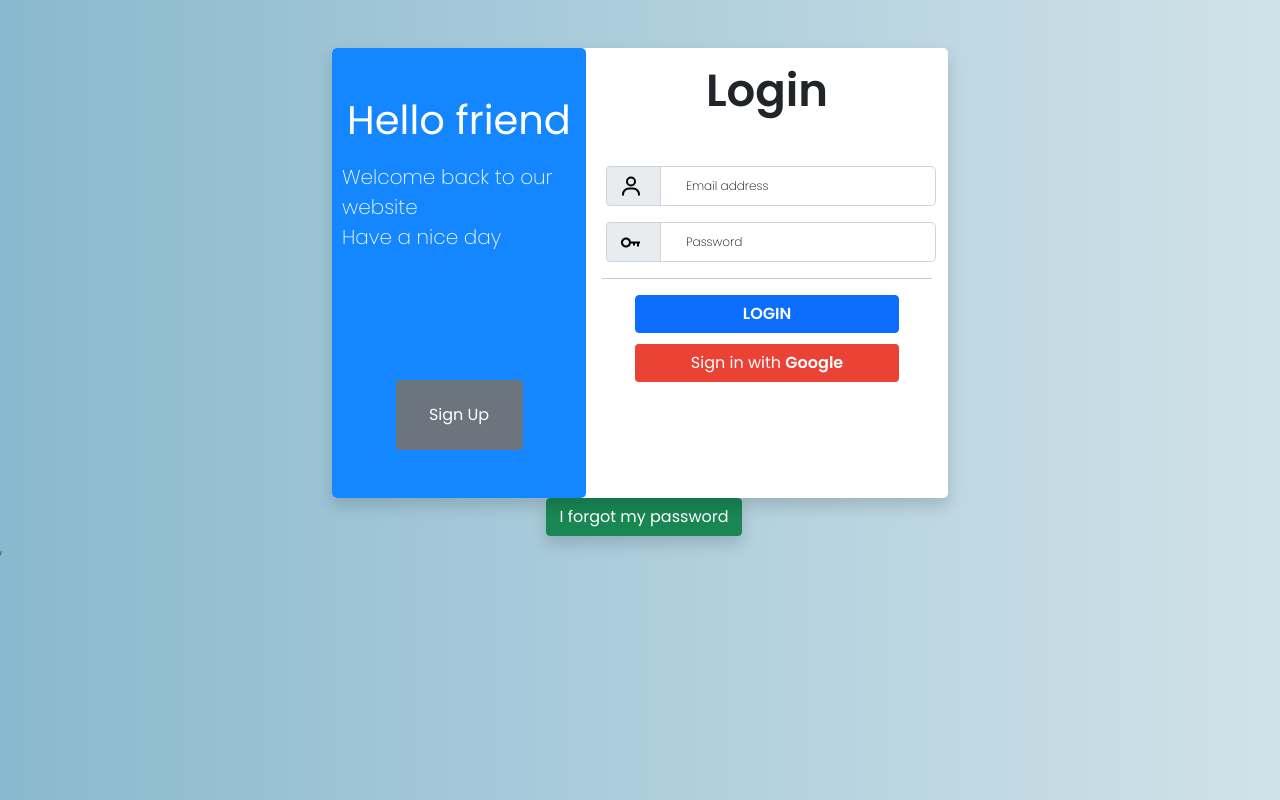
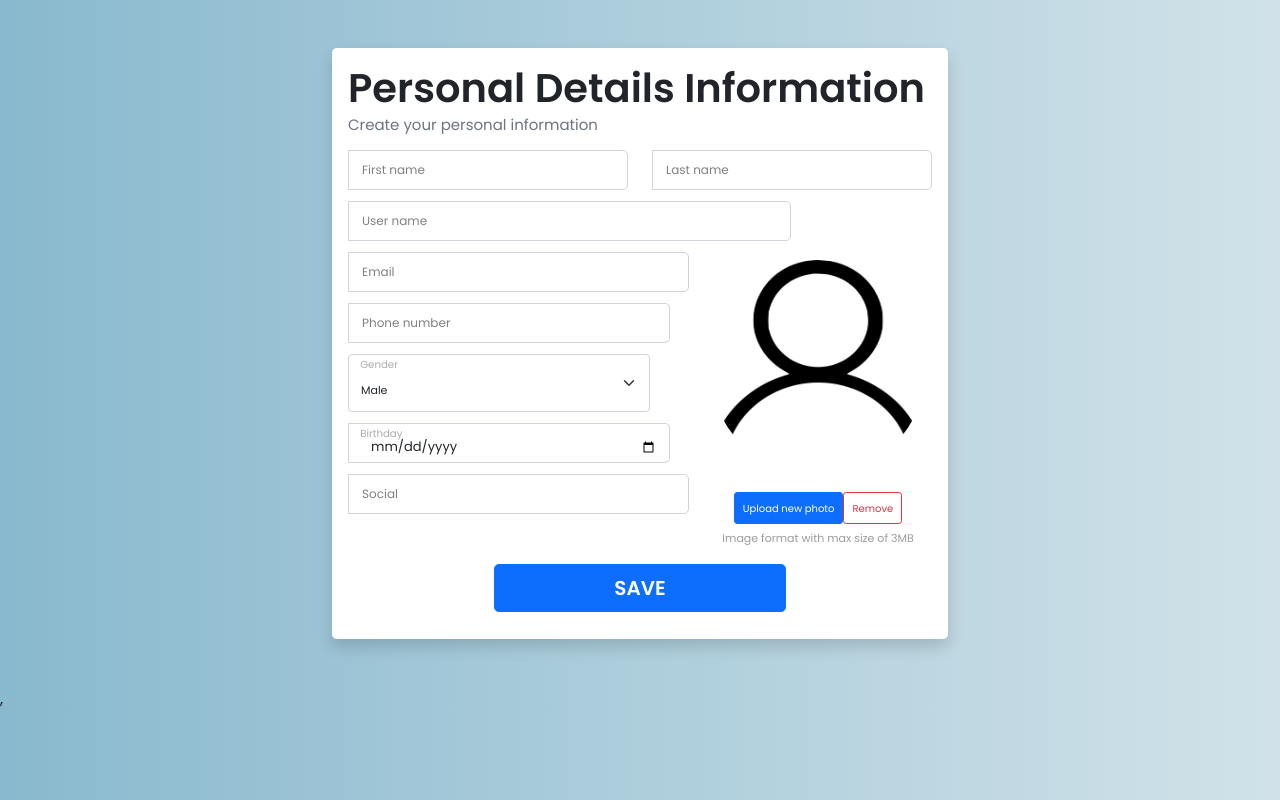
Before and after one commit to tristanhuyanhngo/IntroSE_CoursesRoadmap, a React (Create React App) app in the folder source/: page / in a window 1280 px wide. Built offline with nearby package versions, Linux system fonts and the light colour scheme.

Commit message:
change Create Info's color and font

```diff
--- a/source/src/components/Create _info/create_info.css
+++ b/source/src/components/Create _info/create_info.css
@@ -3,20 +3,19 @@
 body {
     background-color: #535fe6;
     font-family: "Poppins", sans-serif;
-    font-weight: 300
 }
 
 .avt {
     width: 27vmin !important;
     height: 27vmin !important;
     border-radius: 50%;
-    border: 5px solid black;
 }
 
 label {
     padding-left:25px !important;
     padding-top: 10px !important;
     font-size: 12px;
+    color: gray;
 }
 
 input{
@@ -26,13 +25,11 @@ input{
 
 .container-md {
     width: 50vw !important;
-    /* padding:0px 5vw; */
 }
 
 @media only screen and (max-width: 1000px) {
     .container-md {
         width: 90vw  !important;
-        /* padding:0px 5vw; */
     }
 }
 
@@ -57,10 +54,6 @@ input{
     font-size: 14px
 }
 
-/* .accounts {
-    font-size: 14px
-} */
-
 .outline {
     border-radius: 5px;
     background: #f4fcf8;
--- a/source/src/index.js
+++ b/source/src/index.js
@@ -24,8 +24,8 @@ ReactDOM.render(
     {/* <Course_manage />, */}
     {/* <Admin_page />, */}
     {/* <Story_page /> */}
-    {/* <Create_info />, */}
-    <Login_page />,
+    <Create_info />,
+    {/* <Login_page />, */}
     {/* <Profile />, */}
     {/* <Router>
       <App />
```
